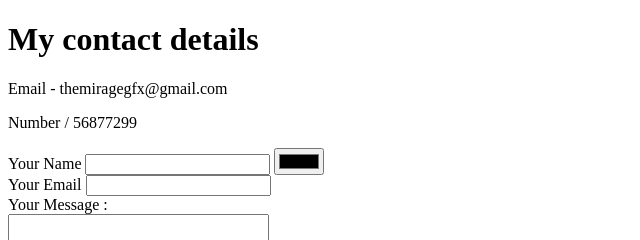
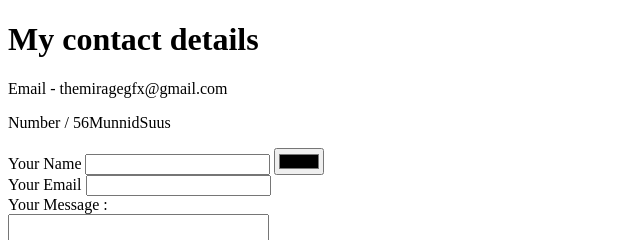
Before and after one commit to MirageGFX/MGFX, a plain HTML site: page Contacts.html in a window 1280 px wide. Shown: the top 240 px of the page, 0-640 px from the left. Drawn offline with Linux system fonts and the light colour scheme.

Commit message:
Update Contacts.html

```diff
--- a/Contacts.html
+++ b/Contacts.html
@@ -10,7 +10,7 @@
   <h1>My contact details</h1>
 
   <p>Email - themiragegfx@gmail.com</p>
-  <p>Number / 56877299 </p>
+  <p>Number / 56MunnidSuus </p>
 
 <form class="" action="mailto:h.maesalu@gmail.com" method="post" enctype="text/plain">
   <label>Your Name</label>
```
